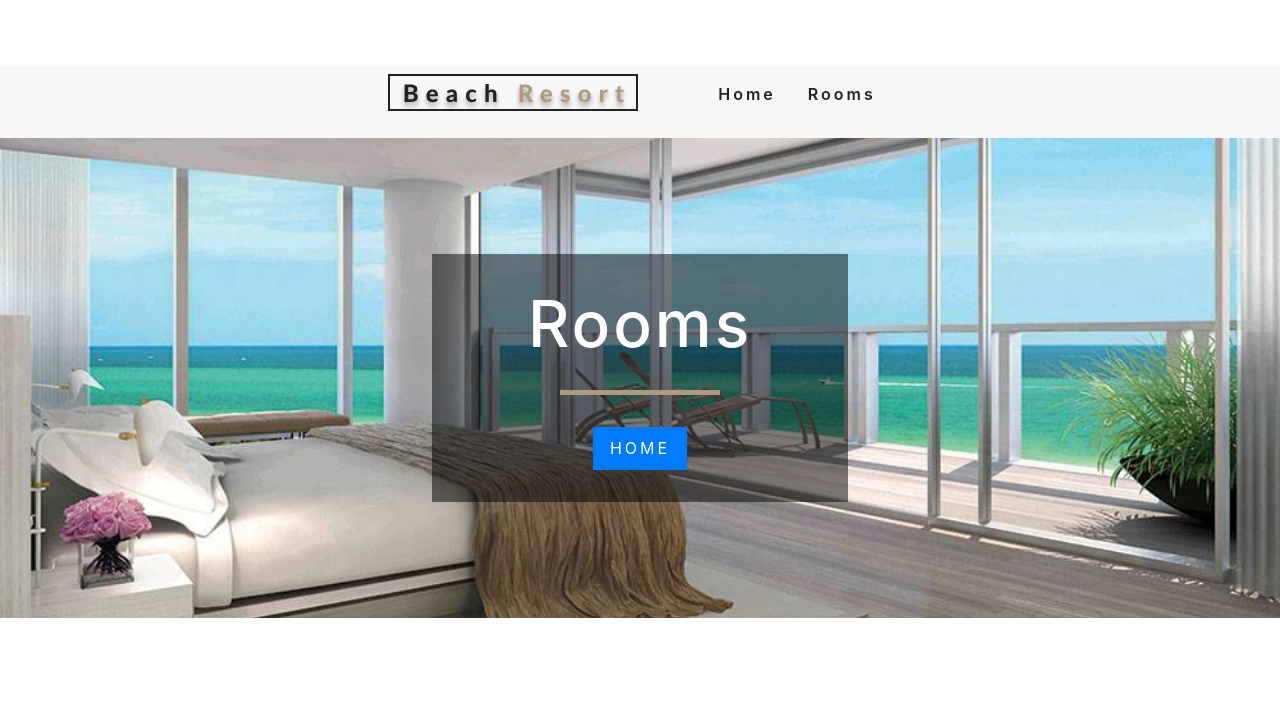
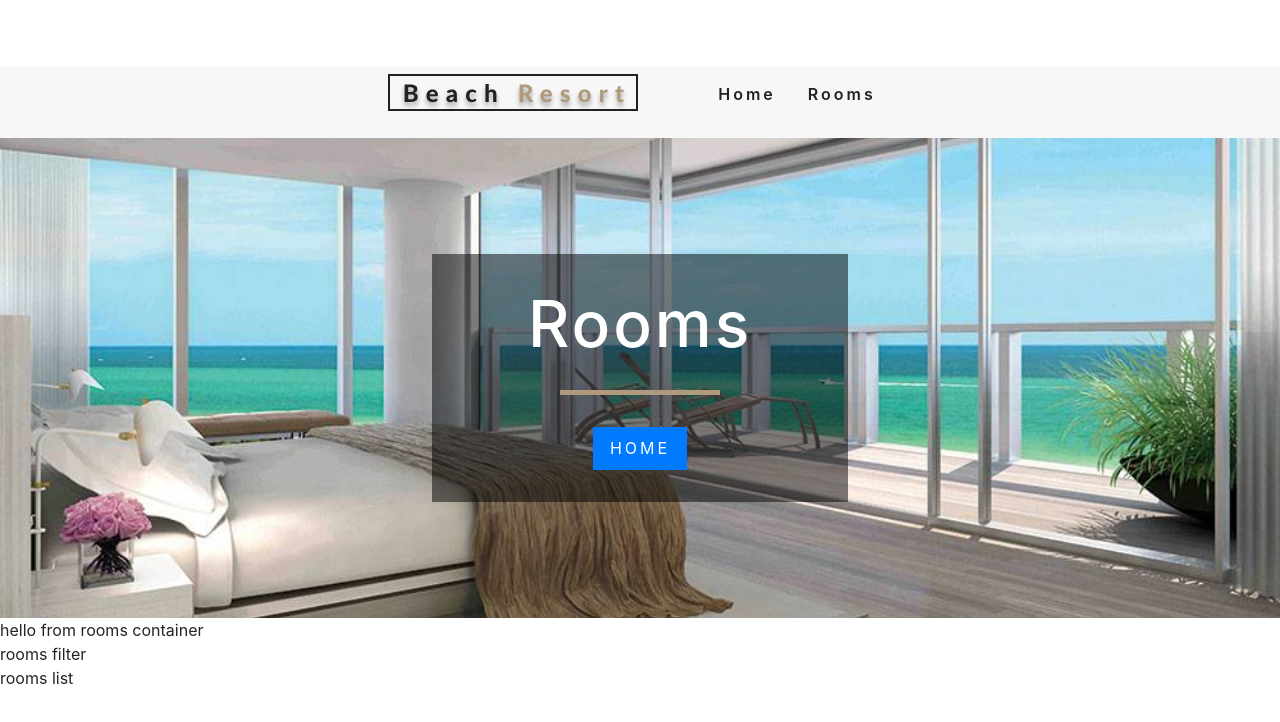
Before and after one commit to mamady310/hotel-rooms, a React (Create React App) app: page /rooms in a window 1280 px wide. Shown: the top 722 px of the page. Built offline with nearby package versions, Linux system fonts and the light colour scheme.

Commit message:
completed RoomContainer.js which imports functions from context...higher order component

```diff
--- /dev/null
+++ b/src/components/RoomContainer.js
@@ -0,0 +1,51 @@
+import React from 'react';
+import RoomsFilter from './RoomsFilter';
+import RoomsList from './RoomsList';
+import { withRoomConsumer } from '../context';
+import Loading from '../components/Loading';
+
+function RoomContainer({context}) {
+const{loading, sortedRooms, rooms} = context;
+if(loading) {
+    return <Loading />;
+}
+return (
+    <div>
+        hello from rooms container
+        <RoomsFilter rooms={rooms} />
+        <RoomsList rooms={sortedRooms}/>
+    </div>
+    );
+}
+
+export default withRoomConsumer(RoomContainer)
+
+//The code below was commented out so that withRoomConsumer Function could be imported from context for cleaner. Left below for reference.
+// import React from 'react';
+// import RoomsFilter from './RoomsFilter';
+// import RoomsList from './RoomsList';
+// import { RoomConsumer } from '../context';
+// import Loading from '../components/Loading';
+
+// export default function RoomsContainer() {
+//     return (
+//         <RoomConsumer >
+//         {value => {
+//             //value shows us all the information stored in state retrieved from context.js
+//             // console.log(value);
+//             //don't do functionality in return
+//             const {loading, sortedRooms, rooms} = value
+//       if(loading) {
+//           return <Loading />
+//       }
+//                 return (
+//                     <div>
+//                     rooms container
+//                     <RoomsFilter rooms={rooms} />
+//                     <RoomsList  rooms={sortedRooms}/>
+//                 </div>
+//                 );
+//             }}
+//         </RoomConsumer>
+//     )
+// }
--- /dev/null
+++ b/src/components/RoomsFilter.js
@@ -0,0 +1,9 @@
+import React from 'react'
+
+export default function RoomsFilter() {
+    return (
+        <div>
+            rooms filter
+        </div>
+    )
+}
--- /dev/null
+++ b/src/components/RoomsList.js
@@ -0,0 +1,9 @@
+import React from 'react'
+
+export default function RoomsList() {
+    return (
+        <div>
+            rooms list
+        </div>
+    )
+}
--- a/src/context.js
+++ b/src/context.js
@@ -58,4 +58,12 @@
 }
 const RoomConsumer = RoomContext.Consumer;
 
+export function withRoomConsumer(Component) {
+return function ConsumerWrapper(props) {
+    return <RoomConsumer>
+        {value => <Component {...props} context={value} />}
+    </RoomConsumer>
+}
+}
+
 export {RoomProvider, RoomConsumer, RoomContext}
--- a/src/pages/Rooms.js
+++ b/src/pages/Rooms.js
@@ -2,9 +2,13 @@
 import Hero from '../components/Hero';
 import Banner from '../components/Banner';
 import { Link } from 'react-router-dom';
+import RoomContainer from '../components/RoomContainer';
+
+
 
 const Rooms = () => {
     return (
+      <>
       <Hero hero="roomsHero">
          <Banner title="Rooms">
          <Link to='/' className='btn-primary'>
@@ -12,6 +16,8 @@
             </Link>
          </Banner>
       </Hero>
+      <RoomContainer />
+      </>
     )
 };
 
--- a/src/pages/SingleRoom.js
+++ b/src/pages/SingleRoom.js
@@ -60,8 +60,8 @@
 
 
         //can use the rest operator to only show 3 out of the 4 images of each featured room mapping over the new variable defaultImgs.map
-        const [mainImg,...defaultImgs] = images;
-        console.log(defaultImgs);
+        // const [mainImg,...defaultImgs] = images;
+        // console.log(defaultImgs);
 
         return (
             <>
```
